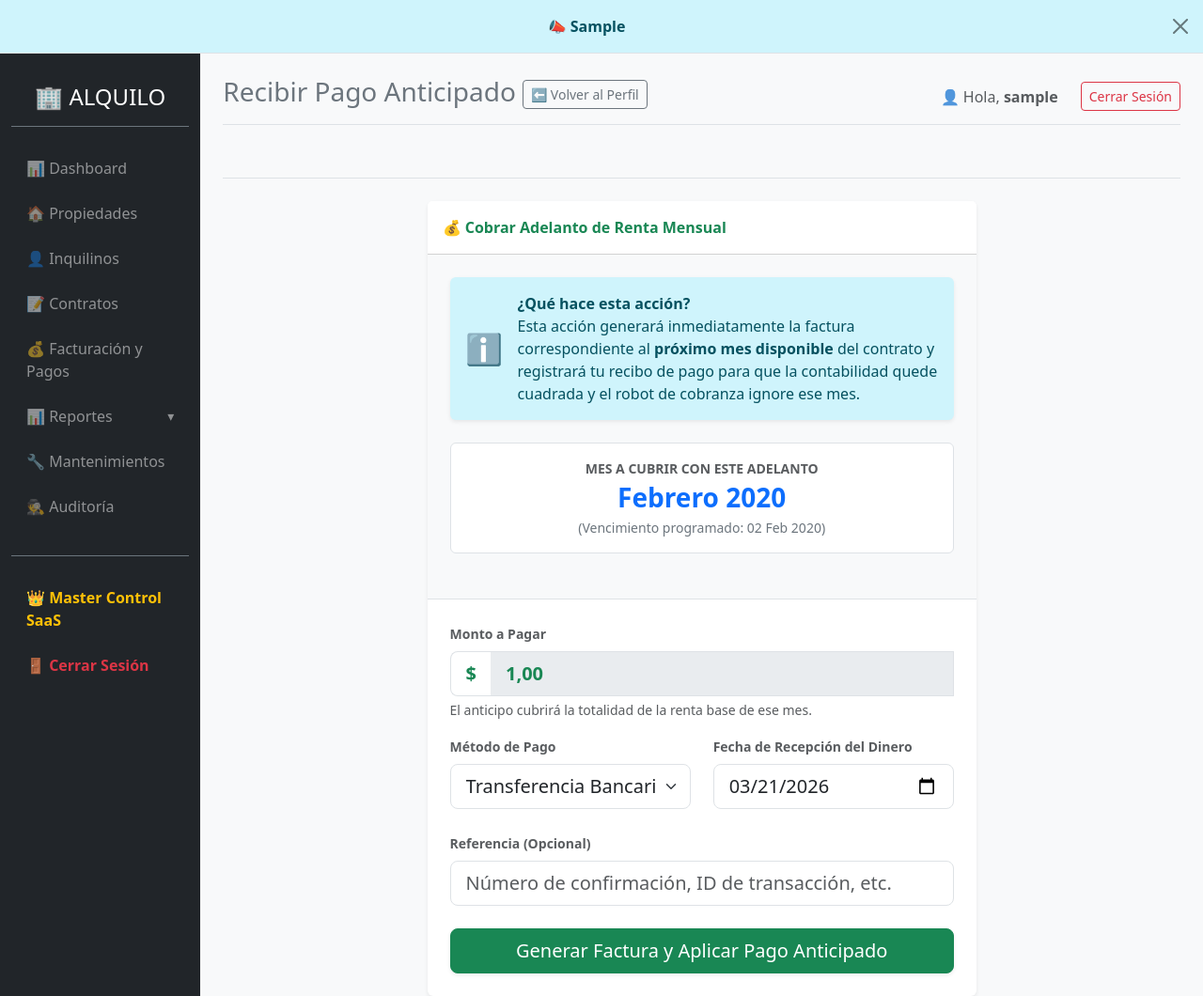
After one commit to Jusetreynoso/alquilo-saas, a Django app: page /contrato/1/pago-anticipado/ in a window 1280 px wide. The commit adds this page. Shown: the whole page at 94% size. Run offline with Django 5.2, Linux system fonts and the light colour scheme; a user stored in the database is signed in; tables that the repository leaves empty hold one stand-in row (values such as "Sample post").

```diff
--- a/gestion_propiedades/management/commands/facturar_saas_diario.py
+++ b/gestion_propiedades/management/commands/facturar_saas_diario.py
@@ -27,8 +27,9 @@ class Command(BaseCommand):
                 continue
 
             cant_propiedades = Propiedad.objects.filter(
-                portafolio__propietario=cliente
-            ).exclude(estado='INACTIVO').count()
+                portafolio__propietario=cliente,
+                is_deleted=False
+            ).count()
 
             if cant_propiedades > 0:
                 monto = cant_propiedades * 1.00
--- a/gestion_propiedades/models.py
+++ b/gestion_propiedades/models.py
@@ -111,6 +111,7 @@ class Propiedad(models.Model):
     direccion_completa = models.TextField(blank=True, null=True)
     estado = models.CharField(max_length=20, choices=ESTADO_CHOICES, default='DISPONIBLE')
     detalles = models.TextField(blank=True, null=True, help_text="Ej: 2 habitaciones, 1 baño")
+    is_deleted = models.BooleanField(default=False, help_text="Indica si la propiedad fue eliminada lógicamente (Soft Delete)")
 
     def __str__(self):
         if self.grupo_o_residencial:
--- /dev/null
+++ b/gestion_propiedades/templates/gestion_propiedades/pago_anticipado.html
@@ -0,0 +1,78 @@
+{% extends 'gestion_propiedades/base.html' %}
+
+{% block titulo %}{{ titulo_pagina }}{% endblock %}
+{% block encabezado %}
+    {{ titulo_pagina }}
+    <a href="{% url 'detalle_inquilino' contrato.inquilino.id %}" class="btn btn-outline-secondary btn-sm">⬅ Volver al Perfil</a>
+{% endblock %}
+
+{% block contenido %}
+<div class="row justify-content-center">
+    <div class="col-md-7">
+        <div class="card shadow-sm border-0">
+            <div class="card-header bg-white fw-bold text-success py-3 d-flex align-items-center gap-2">
+                💰 Cobrar Adelanto de Renta Mensual
+            </div>
+
+            <div class="card-body p-4 bg-light">
+                <div class="alert alert-info border-0 shadow-sm d-flex align-items-center mb-4">
+                    <span class="fs-2 me-3">ℹ️</span>
+                    <div>
+                        <strong>¿Qué hace esta acción?</strong><br>
+                        Esta acción generará inmediatamente la factura correspondiente al <strong>próximo mes disponible</strong> del contrato y registrará tu recibo de pago para que la contabilidad quede cuadrada y el robot de cobranza ignore ese mes.
+                    </div>
+                </div>
+
+                <div class="bg-white rounded p-3 mb-4 border text-center">
+                    <p class="text-muted mb-1 text-uppercase small fw-bold">Mes a Cubrir con este Adelanto</p>
+                    <h3 class="fw-bold text-primary mb-0">{{ fecha_proxima_emision|date:"F Y"|title }}</h3>
+                    <p class="text-secondary small mt-1 mb-0">(Vencimiento programado: {{ fecha_vencimiento_proxima|date:"d M Y" }})</p>
+                </div>
+            </div>
+
+            <div class="card-body border-top p-4">
+                <form method="POST">
+                    {% csrf_token %}
+
+                    <div class="mb-3">
+                        <label class="form-label text-muted fw-bold small">Monto a Pagar</label>
+                        <div class="input-group input-group-lg">
+                            <span class="input-group-text border-end-0 bg-white text-success fw-bold">$</span>
+                            <input type="text" class="form-control border-start-0 text-success fw-bold" value="{{ monto_renta }}" disabled>
+                            <input type="hidden" name="monto" value="{{ monto_renta }}">
+                        </div>
+                        <small class="text-muted mt-1 d-block">El anticipo cubrirá la totalidad de la renta base de ese mes.</small>
+                    </div>
+
+                    <div class="row mb-4">
+                        <div class="col-md-6 mb-3 mb-md-0">
+                            <label class="form-label text-muted fw-bold small">Método de Pago</label>
+                            <select name="metodo_pago" class="form-select form-select-lg" required>
+                                <option value="TRANSFERENCIA">Transferencia Bancaria</option>
+                                <option value="EFECTIVO">Efectivo</option>
+                                <option value="CHEQUE">Cheque</option>
+                                <option value="OTRO">Otro</option>
+                            </select>
+                        </div>
+                        <div class="col-md-6">
+                            <label class="form-label text-muted fw-bold small">Fecha de Recepción del Dinero</label>
+                            <input type="date" name="fecha_pago" class="form-control form-control-lg" required value="{% now 'Y-m-d' %}">
+                        </div>
+                    </div>
+
+                    <div class="mb-4">
+                        <label class="form-label text-muted fw-bold small">Referencia (Opcional)</label>
+                        <input type="text" name="referencia" class="form-control form-control-lg" placeholder="Número de confirmación, ID de transacción, etc.">
+                    </div>
+
+                    <div class="d-grid mt-4">
+                        <button type="submit" class="btn btn-success btn-lg shadow-sm">
+                            Generar Factura y Aplicar Pago Anticipado
+                        </button>
+                    </div>
+                </form>
+            </div>
+        </div>
+    </div>
+</div>
+{% endblock %}
--- a/gestion_propiedades/urls.py
+++ b/gestion_propiedades/urls.py
@@ -34,6 +34,7 @@ urlpatterns = [
     path('contratos/crear/', views.crear_contrato, name='crear_contrato'),
     path('contrato/<int:contrato_id>/editar/', views.editar_contrato, name='editar_contrato'), # NUEVA
     path('contrato/<int:contrato_id>/finalizar/', views.finalizar_contrato, name='finalizar_contrato'),
+    path('contrato/<int:contrato_id>/pago-anticipado/', views.registrar_pago_anticipado, name='registrar_pago_anticipado'),
 
     # Finanzas y Pagos
     path('facturacion/', views.lista_facturas_global, name='lista_facturas_global'),
--- a/gestion_propiedades/views.py
+++ b/gestion_propiedades/views.py
@@ -32,8 +32,8 @@ def dashboard(request):
         Q(propietario=request.user) | Q(accesos__usuario=request.user)
     ).distinct()
 
-    total_propiedades = Propiedad.objects.filter(portafolio__in=portafolios).count()
-    propiedades_disponibles = Propiedad.objects.filter(portafolio__in=portafolios, estado='DISPONIBLE').count()
+    total_propiedades = Propiedad.objects.filter(portafolio__in=portafolios, is_deleted=False).count()
+    propiedades_disponibles = Propiedad.objects.filter(portafolio__in=portafolios, estado='DISPONIBLE', is_deleted=False).count()
 
     # 1. Le agregamos el .order_by para que las deudas más viejas salgan primero
     facturas_pendientes = Factura.objects.filter(
@@ -72,7 +72,7 @@ def lista_propiedades(request):
 
     # 2. Traemos las propiedades.
     contratos_activos = Contrato.objects.filter(activo=True)
-    qs = Propiedad.objects.filter(portafolio__in=portafolios)
+    qs = Propiedad.objects.filter(portafolio__in=portafolios, is_deleted=False)
 
     # Filtro por estado via URL param (ej: ?estado=disponible desde el Dashboard)
     estado_filtro = request.GET.get('estado', '').upper()
@@ -258,7 +258,7 @@ def crear_contrato(request):
 
     import json
     portafolios = Portafolio.objects.filter(Q(propietario=request.user) | Q(accesos__usuario=request.user))
-    propiedades = Propiedad.objects.filter(portafolio__in=portafolios).select_related('portafolio')
+    propiedades = Propiedad.objects.filter(portafolio__in=portafolios, is_deleted=False).select_related('portafolio')
     config_depositos = {
         str(p.id): {
             'dep': p.portafolio.config_meses_deposito,
@@ -415,7 +415,7 @@ def editar_contrato(request, contrato_id):
         form = ContratoForm(request.user, instance=contrato)
 
     import json
-    propiedades = Propiedad.objects.filter(portafolio__in=portafolios).select_related('portafolio')
+    propiedades = Propiedad.objects.filter(portafolio__in=portafolios, is_deleted=False).select_related('portafolio')
     config_depositos = {
         str(p.id): {
             'dep': p.portafolio.config_meses_deposito,
@@ -589,7 +589,7 @@ def reporte_rentabilidad(request):
         Q(propietario=request.user) | Q(accesos__usuario=request.user)
     ).distinct()
 
-    propiedades = Propiedad.objects.filter(portafolio__in=portafolios)
+    propiedades = Propiedad.objects.filter(portafolio__in=portafolios, is_deleted=False)
 
     resultado = []
     for prop in propiedades:
@@ -636,7 +636,7 @@ def reporte_ocupacion(request):
     fin_anio = date(hoy.year, 12, 31)
     dias_anio = 365
 
-    propiedades = Propiedad.objects.filter(portafolio__in=portafolios)
+    propiedades = Propiedad.objects.filter(portafolio__in=portafolios, is_deleted=False)
     resultado = []
 
     for prop in propiedades:
@@ -823,7 +823,7 @@ def saas_master_control(request):
     if not request.user.is_superuser:
         return redirect('dashboard')
 
-    usuarios_saas = User.objects.filter(is_superuser=False).prefetch_related('suscripcion', 'portafolios', 'portafolios__propiedades')
+    usuarios_saas = User.objects.filter(is_superuser=False).prefetch_related('suscripcion', 'portafolios', Prefetch('portafolios__propiedades', queryset=Propiedad.objects.filter(is_deleted=False)))
 
     clientes_data = []
     for u in usuarios_saas:
@@ -960,8 +960,9 @@ def mi_suscripcion(request):
     from .models import Propiedad, FacturaSaaS
 
     propiedades_activas = Propiedad.objects.filter(
-        portafolio__propietario=request.user
-    ).exclude(estado='INACTIVO').count()
+        portafolio__propietario=request.user,
+        is_deleted=False
+    ).count()
 
     costo_proyectado = propiedades_activas * 1.00
     facturas_saas = FacturaSaaS.objects.filter(usuario=request.user).order_by('-fecha_emision')
@@ -1011,8 +1012,9 @@ def generar_corte_saas(request):
             continue
 
         cant_propiedades = Propiedad.objects.filter(
-            portafolio__propietario=cliente
-        ).exclude(estado='INACTIVO').count()
+            portafolio__propietario=cliente,
+            is_deleted=False
+        ).count()
 
         if cant_propiedades > 0:
             monto = cant_propiedades * 1.00
@@ -1040,18 +1042,27 @@ def generar_corte_saas(request):
 @login_required(login_url='/login/')
 def eliminar_propiedad(request, propiedad_id):
     """
-    Archiva una propiedad para que ya no cuente en la facturación del usuario.
+    Realiza un Soft Delete de la propiedad, verificando permisos estrictos.
+    Solo el Administrador del Portafolio o el SuperAdmin pueden hacerlo.
     """
     propiedad = get_object_or_404(Propiedad, id=propiedad_id)
 
-    if request.user != propiedad.portafolio.propietario:
-        messages.error(request, 'No tienes permiso para archivar esta propiedad.')
+    # Validar permisos
+    es_propietario = request.user == propiedad.portafolio.propietario
+    es_superadmin = request.user.is_superuser
+
+    if not (es_propietario or es_superadmin):
+        messages.error(request, 'No tienes permiso para eliminar esta propiedad permanentemente. Se requiere rol de Propietario o Superadmin.')
         return redirect('lista_propiedades')
 
-    propiedad.estado = 'INACTIVO'
-    propiedad.save()
-    messages.success(request, f'La propiedad "{propiedad.nombre_o_numero}" ha sido archivada y dejará de generar cargos a tu suscripción.')
-    return redirect('lista_propiedades')
+    if request.method == 'POST':
+        propiedad.is_deleted = True
+        propiedad.save()
+        messages.success(request, f'La propiedad "{propiedad.nombre_o_numero}" ha sido eliminada permanentemente del sistema y su facturación ha sido detenida.')
+        return redirect('lista_propiedades')
+
+    # Si le pega por GET por error, lo mandamos a detalle propiedad
+    return redirect('detalle_propiedad', propiedad_id=propiedad.id)
 
 @login_required(login_url='/login/')
 @propietario_requerido
@@ -1196,3 +1207,80 @@ def reporte_transparencia(request):
         'anios': list(range(hoy.year - 3, hoy.year + 1)),
     }
     return render(request, 'gestion_propiedades/reporte_transparencia.html', context)
+
+@login_required(login_url='/login/')
+def registrar_pago_anticipado(request, contrato_id):
+    """
+    Permite registrar un pago por adelantado.
+    Localiza la fecha de la última factura y genera la siguiente de forma diferida o futura.
+    """
+    from django.utils import timezone
+    from datetime import date, timedelta
+    import calendar
+
+    portafolios = Portafolio.objects.filter(
+        Q(propietario=request.user) | Q(accesos__usuario=request.user)
+    ).distinct()
+
+    contrato = get_object_or_404(Contrato, id=contrato_id, propiedad__portafolio__in=portafolios)
+
+    # 1. Determinar cuál sería el próximo mes a facturar.
+    ultima_factura = contrato.facturas.order_by('-fecha_emision').first()
+    if ultima_factura:
+        ultimo_mes = ultima_factura.fecha_emision.month
+        ultimo_anio = ultima_factura.fecha_emision.year
+        prox_mes = ultimo_mes + 1
+        prox_anio = ultimo_anio
+        if prox_mes > 12:
+            prox_mes = 1
+            prox_anio += 1
+    else:
+        hoy = timezone.now().date()
+        prox_mes = hoy.month
+        prox_anio = hoy.year
+
+    # Calcular fecha de emisión de esa factura
+    try:
+        fecha_proxima_emision = date(prox_anio, prox_mes, contrato.dia_de_pago)
+    except ValueError:
+        ultimo_dia_mes = calendar.monthrange(prox_anio, prox_mes)[1]
+        fecha_proxima_emision = date(prox_anio, prox_mes, ultimo_dia_mes)
+
+    fecha_vencimiento_proxima = fecha_proxima_emision + timedelta(days=contrato.dias_gracia)
+
+    if request.method == 'POST':
+        # 1. Generar la Factura "del futuro"
+        nueva_factura = Factura.objects.create(
+            contrato=contrato,
+            fecha_emision=fecha_proxima_emision,
+            fecha_vencimiento=fecha_vencimiento_proxima,
+            monto_base=contrato.monto_renta,
+            concepto=f"Pago Anticipado Renta ({fecha_proxima_emision.strftime('%m/%Y')})",
+            estado='PAGADA'
+        )
+
+        # 2. Registrar el ReciboPago
+        metodo = request.POST.get('metodo_pago', 'TRANSFERENCIA')
+        referencia = request.POST.get('referencia', '')
+        # Si el usuario quiere, asume la fecha real de hoy como pago
+        fecha_pago = request.POST.get('fecha_pago', timezone.now().date())
+
+        ReciboPago.objects.create(
+            factura=nueva_factura,
+            fecha_pago=fecha_pago,
+            monto_pagado=contrato.monto_renta,
+            metodo_pago=metodo,
+            referencia_transaccion=referencia
+        )
+
+        messages.success(request, f'Generado recibo de pago anticipado para el mes de {fecha_proxima_emision.strftime("%m/%Y")}.')
+        return redirect('detalle_inquilino', inquilino_id=contrato.inquilino.id)
+
+    context = {
+        'titulo_pagina': 'Recibir Pago Anticipado',
+        'contrato': contrato,
+        'fecha_proxima_emision': fecha_proxima_emision,
+        'fecha_vencimiento_proxima': fecha_vencimiento_proxima,
+        'monto_renta': contrato.monto_renta,
+    }
+    return render(request, 'gestion_propiedades/pago_anticipado.html', context)
```
Also changed, not shown: gestion_propiedades/templates/gestion_propiedades/detalle_inquilino.html (+6 -1 lines), gestion_propiedades/templates/gestion_propiedades/detalle_propiedad.html (+28 -5 lines), gestion_propiedades/templates/gestion_propiedades/lista_propiedades.html (+32 -0 lines), gestion_propiedades/migrations/0015_propiedad_is_deleted.py (added).
